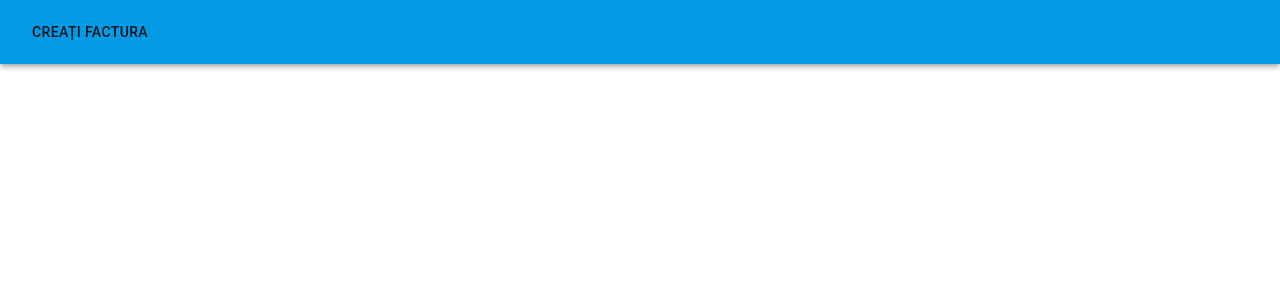
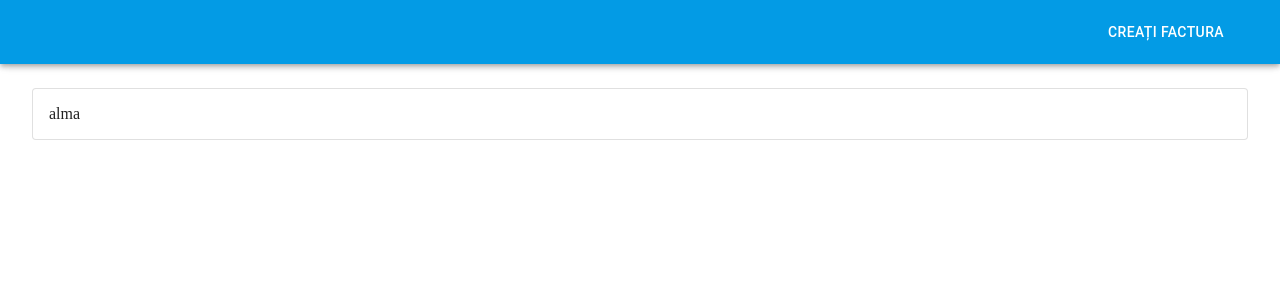
Before and after one commit to dobosalpar/invoicegenerator, a React (Create React App) app: page / in a window 1280 px wide. Shown: the top 300 px of the page. Built offline with nearby package versions, Linux system fonts and the light colour scheme.

Commit message:
Design updates

```diff
--- a/package.json
+++ b/package.json
@@ -11,6 +11,7 @@
     "@types/node": "^12.19.15",
     "@types/react": "^16.14.2",
     "@types/react-dom": "^16.9.10",
+    "node-sass": "^4.14.1",
     "react": "^17.0.1",
     "react-dom": "^17.0.1",
     "react-redux": "^7.2.2",
--- a/src/App.tsx
+++ b/src/App.tsx
@@ -4,10 +4,13 @@ import {
   AppBar,
   Toolbar,
   Button,
+  Paper,
+  Container,
 } from '@material-ui/core';
 
 import theme from 'Styles/theme.json';
 import useLocalized from 'CustomHooks/useLocalized';
+import './main.scss';
 
 const muiTheme = createMuiTheme(theme);
 
@@ -16,11 +19,19 @@ function App() {
     <ThemeProvider theme={muiTheme}>
       <AppBar position="fixed">
         <Toolbar>
-          <Button>
-            {useLocalized('generate_invoice')}
-          </Button>
+          <Container className="invoice-toolbar">
+            <Button color="inherit">
+              {useLocalized('generate_invoice')}
+            </Button>
+          </Container>
         </Toolbar>
       </AppBar>
+      <Toolbar />
+      <Container >
+        <Paper variant="outlined" className="invoice-paper">
+          alma
+        </Paper>
+      </Container>
     </ThemeProvider>
   );
 }
--- /dev/null
+++ b/src/main.scss
@@ -0,0 +1,9 @@
+
+.invoice-toolbar {
+  text-align: right;
+}
+
+.invoice-paper {
+  margin-top: 1rem;
+  padding: 1rem;
+}
```
Also changed, not shown: 1 other file (tests, documents, lock files or other folders).
